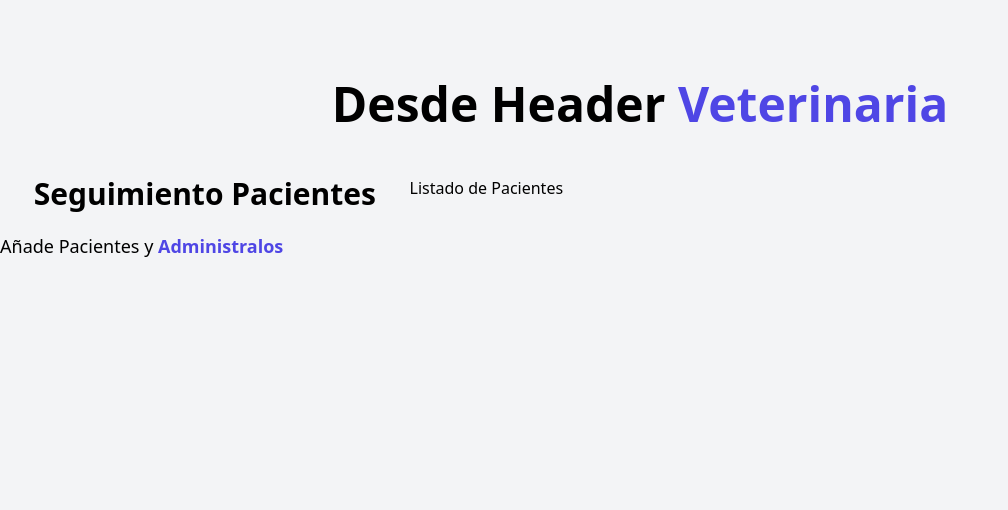
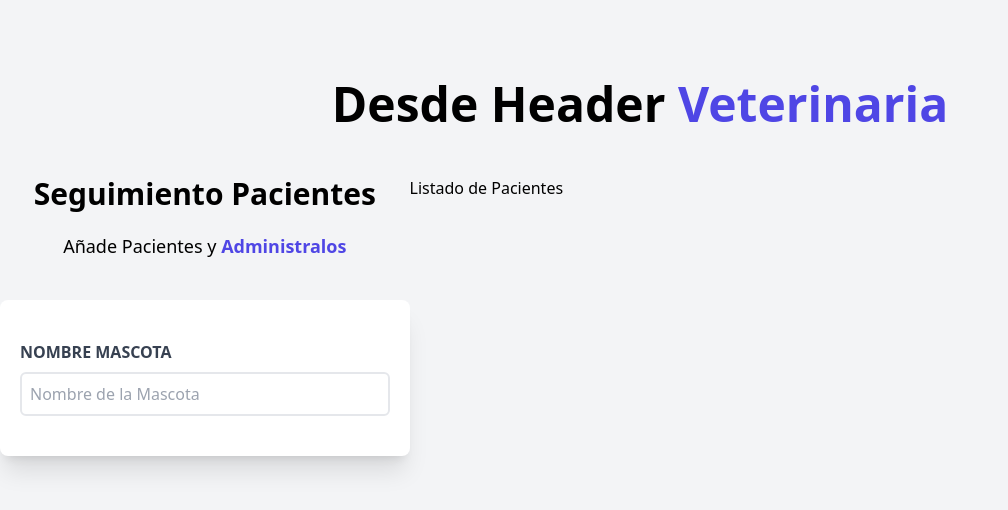
Before and after one commit to adisonsud/citasVeterinariaReact, a React (Vite) app: page / in a window 1280 px wide. Shown: the top 510 px of the page, without its empty margins (0-1008 px from the left). Built offline with nearby package versions, Linux system fonts and the light colour scheme.

Commit message:
label e input del nombre

```diff
--- a/src/components/Formulario.jsx
+++ b/src/components/Formulario.jsx
@@ -4,11 +4,22 @@ const Formulario = () => {
       <h2 className="font-black text-3xl text-center">
         Seguimiento Pacientes</h2>
 
-      <p className="text-lg mt-5">
+      <p className="text-lg mt-5 text-center mb-10">
         Añade Pacientes y {""}
         <span className="text-indigo-600 font-bold">Administralos</span>
       </p>
 
+      <form className="bg-white shadow-xl rounded-lg px-5 py-10">
+        <div>
+          <label htmlFor="mascota" className="block text-gray-700 uppercase font-bold">Nombre Mascota</label>
+          <input
+            id="mascota"
+            type="text"
+            placeholder="Nombre de la Mascota"
+            className="border-2 w-full p-2 mt-2 placeholder-gray-400 rounded-md"
+          />
+        </div>
+      </form>
 
     </div>
   )
```
